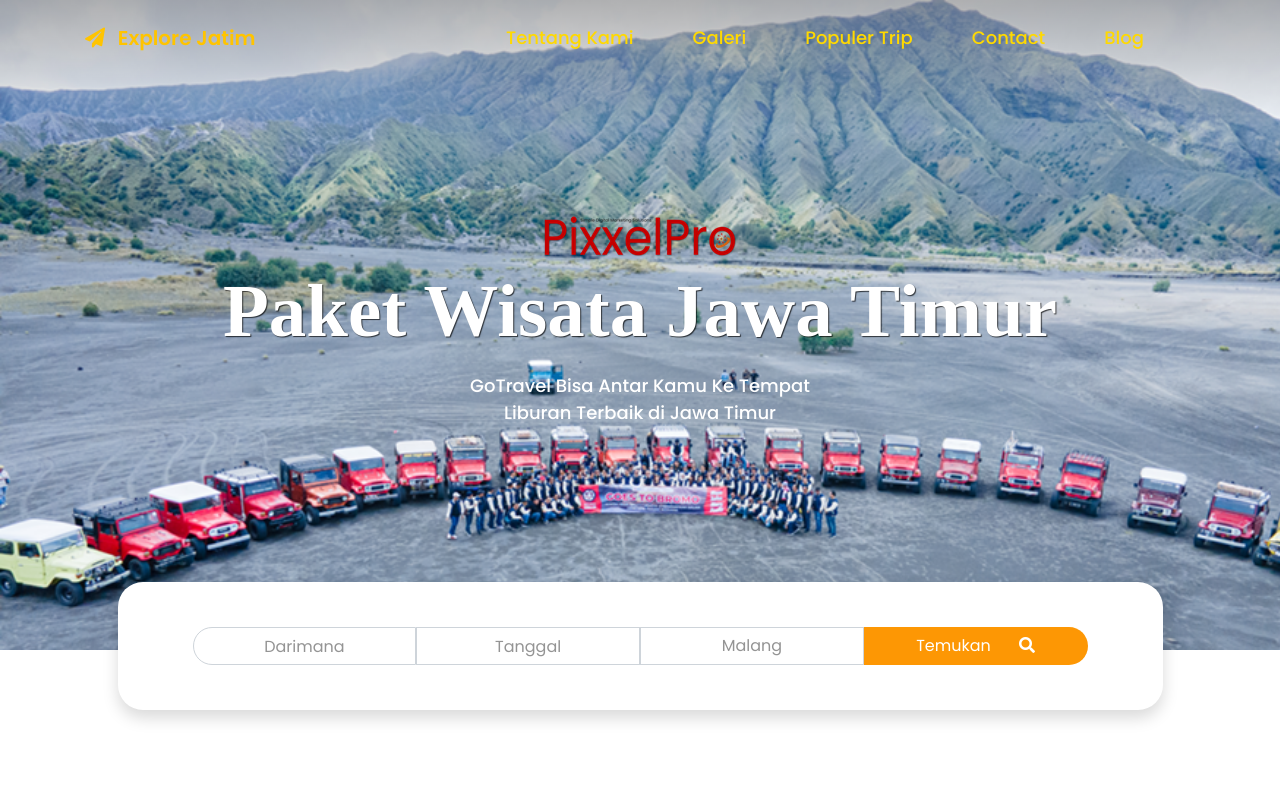
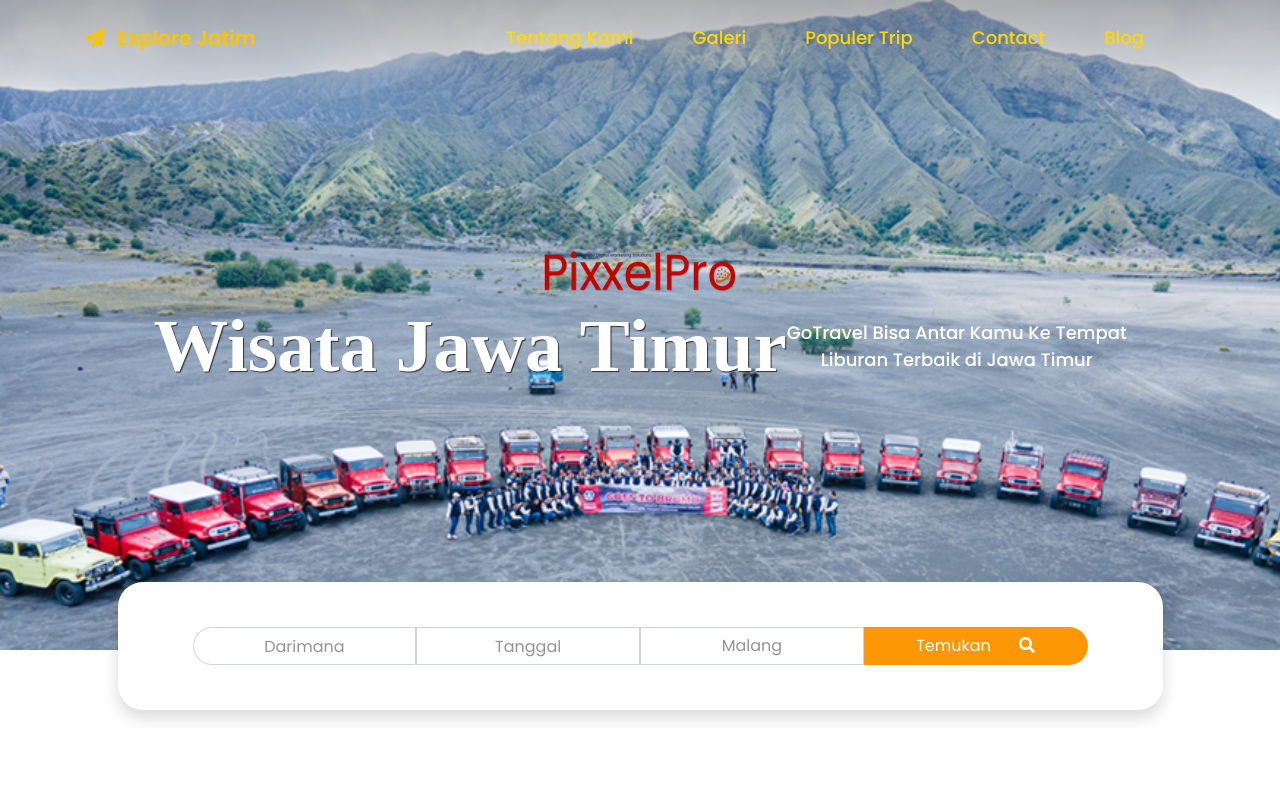
Before and after one commit to jasawebsiteumkm/explorejatim, a plain HTML site: page index.html in a window 1280 px wide. Shown: the top 800 px of the page. Drawn offline with Linux system fonts and the light colour scheme.

Commit message:
Update index.html

```diff
--- a/index.html
+++ b/index.html
@@ -57,7 +57,7 @@
       <div class="container">
 		<img src="img/logo PixxelPro Maroon 200.png" alt="Explore Jatim">
         <div class="row justify-content-center align-items-center">
-            <h1 class="mb-3 hero-text">Paket Wisata Jawa Timur</h1>
+            <h1 class="mb-3 hero-text">Wisata Jawa Timur</h1>
             <p>
               GoTravel Bisa Antar Kamu Ke Tempat<br />
               Liburan Terbaik di Jawa Timur
```
